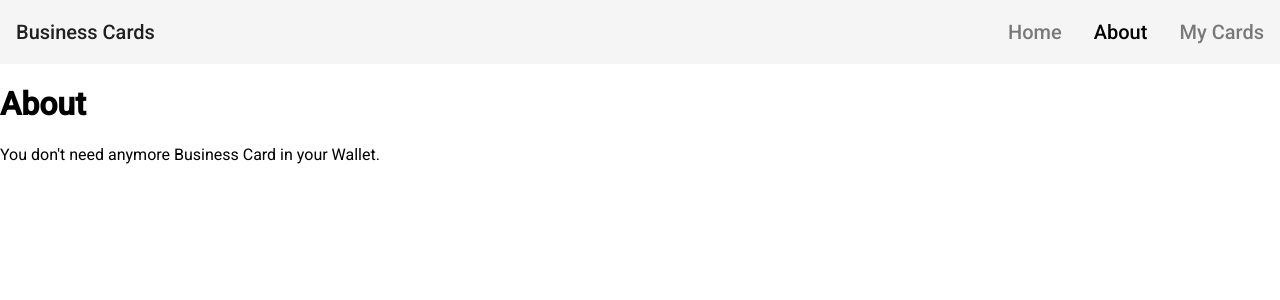
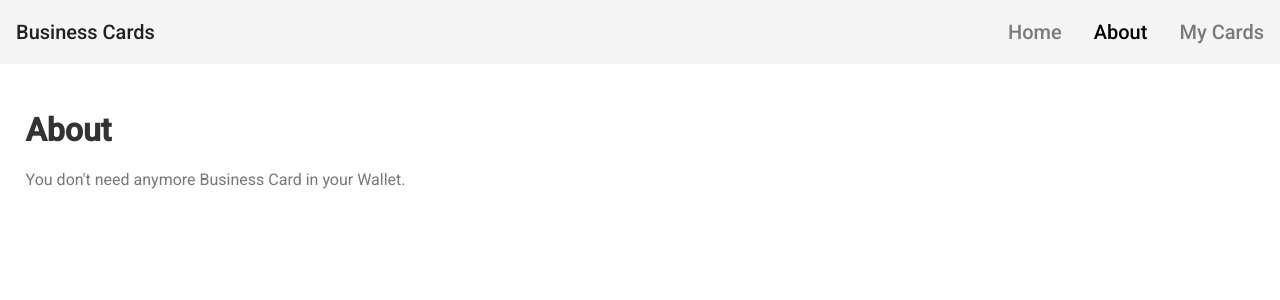
Before and after one commit to mehmetsekeroglu/BusinessCard, an Angular app: page /about in a window 1280 px wide. Shown: the top 300 px of the page. Built offline with nearby package versions, Linux system fonts and the light colour scheme.

Commit message:
card was created

```diff
--- a/src/app/app-routing.module.ts
+++ b/src/app/app-routing.module.ts
@@ -12,6 +12,7 @@ const routes: Routes = [
     path: 'about',
     component: AboutComponent
   },
+  { path: 'cards', loadChildren: () => import('./modules/cards/cards.module').then(m => m.CardsModule) },
 ];
 
 @NgModule({
--- a/src/app/components/about/about.component.html
+++ b/src/app/components/about/about.component.html
@@ -1,5 +1,5 @@
 <main>
     <h1 class="page-title">About</h1>
-    <p>You don't need anymore Business Card in your Wallet.</p>
+    <p class="page-description">You don't need anymore Business Card in your Wallet.</p>
 
 </main>
--- a/src/app/components/home/home.component.html
+++ b/src/app/components/home/home.component.html
@@ -1,4 +1,4 @@
 <main>
-    <h1 class="page-title">Main Page</h1>
+    <h1 class="page-title">Home Page</h1>
 
 </main>
--- /dev/null
+++ b/src/app/modules/cards/cards-routing.module.ts
@@ -0,0 +1,11 @@
+import { NgModule } from '@angular/core';
+import { RouterModule, Routes } from '@angular/router';
+import { CardsComponent } from './cards.component';
+
+const routes: Routes = [{ path: '', component: CardsComponent }];
+
+@NgModule({
+  imports: [RouterModule.forChild(routes)],
+  exports: [RouterModule]
+})
+export class CardsRoutingModule { }
--- /dev/null
+++ b/src/app/modules/cards/cards.component.html
@@ -0,0 +1 @@
+<p>cards works!</p>
--- /dev/null
+++ b/src/app/modules/cards/cards.component.ts
@@ -0,0 +1,15 @@
+import { Component, OnInit } from '@angular/core';
+
+@Component({
+  selector: 'app-cards',
+  templateUrl: './cards.component.html',
+  styleUrls: ['./cards.component.css']
+})
+export class CardsComponent implements OnInit {
+
+  constructor() { }
+
+  ngOnInit(): void {
+  }
+
+}
--- a/src/styles.css
+++ b/src/styles.css
@@ -2,3 +2,17 @@
 
 html, body { height: 100%; }
 body { margin: 0; font-family: Roboto, "Helvetica Neue", sans-serif; }
+
+main{
+    padding:2%;
+}
+
+.page-title{
+    font-size: 2em;
+    color: #333;
+}
+
+.page-description{
+    font-size: 1em;
+    color: #777;
+}
```
Also changed, not shown: src/app/modules/cards/cards.module.ts (added, +17 -0 lines), src/app/modules/cards/cards.component.css (added), 1 other file (tests, documents, lock files or other folders).
